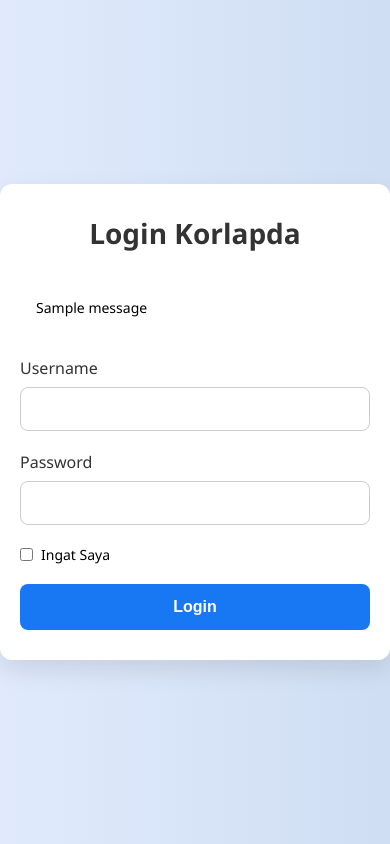
After one commit to ibnualwan22/mabar-ati, a Flask app: page /lapangan/login in a window 390 px wide. The commit adds this page. Run offline with Flask 3, Linux system fonts and the light colour scheme; tables that the repository leaves empty hold one stand-in row (values such as "Sample post"); one stand-in notice (Sample message) is shown; some libraries are stand-ins or nearby versions.

Commit message:
add role korlap dan absen peserta rombongan

```diff
--- a/app/__init__.py
+++ b/app/__init__.py
@@ -36,6 +36,8 @@ def create_app(config_name):
     from .admin import admin_bp
     app.register_blueprint(admin_bp, url_prefix='/admin')
     # -----------------------
+    from .lapangan import lapangan_bp
+    app.register_blueprint(lapangan_bp, url_prefix='/lapangan')
 
     # Contoh route sederhana untuk testing
     @app.route('/')
--- a/app/admin/forms.py
+++ b/app/admin/forms.py
@@ -211,3 +211,13 @@ class BusForm(FlaskForm):
     kuota = IntegerField('Kuota Kursi', default=50, validators=[DataRequired()])
     keterangan = TextAreaField('Keterangan', validators=[Optional()])
     submit = SubmitField('Simpan Bus')
+
+class KorlapdaForm(FlaskForm):
+    username = StringField('Username Korlapda', validators=[DataRequired(), Length(min=4, max=25)])
+    password = PasswordField('Password', validators=[DataRequired(), Length(min=6)])
+    confirm_password = PasswordField('Konfirmasi Password', validators=[DataRequired(), EqualTo('password')])
+
+    # Dropdown untuk memilih bus, pilihannya akan kita isi secara dinamis di route
+    bus = SelectField('Tugaskan ke Bus', validators=[DataRequired()])
+
+    submit = SubmitField('Simpan User Korlapda')
--- /dev/null
+++ b/app/lapangan/__init__.py
@@ -0,0 +1,5 @@
+from flask import Blueprint
+
+lapangan_bp = Blueprint('lapangan', __name__, template_folder='templates')
+
+from . import routes
--- /dev/null
+++ b/app/lapangan/routes.py
@@ -0,0 +1,139 @@
+from flask import render_template, redirect, url_for, flash, request, abort, jsonify
+from flask_login import login_user, logout_user, current_user, login_required
+from collections import defaultdict
+from sqlalchemy.orm import joinedload
+
+from . import lapangan_bp
+from app import db
+from app.models import User, Bus, Pendaftaran, Absen, Role, Rombongan
+from app.admin.forms import LoginForm
+from app.admin.routes import get_active_edisi
+
+@lapangan_bp.route('/login', methods=['GET', 'POST'])
+def login():
+    if current_user.is_authenticated and current_user.role.name == 'Korlapda':
+        return redirect(url_for('lapangan.dashboard'))
+
+    form = LoginForm()
+    if form.validate_on_submit():
+        user = User.query.filter_by(username=form.username.data).first()
+
+        if user and user.check_password(form.password.data) and user.role.name == 'Korlapda':
+            login_user(user, remember=form.remember_me.data)
+            return redirect(url_for('lapangan.dashboard'))
+        else:
+            flash('Username atau password salah, atau Anda bukan Korlapda.', 'danger')
+
+    return render_template('login_lapangan.html', form=form)
+
+@lapangan_bp.route('/logout')
+@login_required
+def logout():
+    logout_user()
+    return redirect(url_for('lapangan.login'))
+
+@lapangan_bp.route('/')
+@login_required
+def dashboard():
+    if current_user.role.name != 'Korlapda' or not current_user.bus_id:
+        abort(403)
+
+    bus = Bus.query.get_or_404(current_user.bus_id)
+    active_edisi = get_active_edisi()
+
+    peserta_pulang = []
+    peserta_kembali = []
+    grouped_pulang = defaultdict(list)
+    grouped_kembali = defaultdict(list)
+    absen_map = {}
+    checkpoints_pulang = []
+    checkpoints_kembali = []
+
+    if active_edisi and bus.rombongan.edisi_id == active_edisi.id:
+        peserta_pulang = Pendaftaran.query.options(joinedload(Pendaftaran.santri)).filter_by(bus_pulang_id=bus.id).all()
+        peserta_kembali = Pendaftaran.query.options(joinedload(Pendaftaran.santri)).filter_by(bus_kembali_id=bus.id).all()
+
+        for p in peserta_pulang:
+            grouped_pulang[p.titik_turun].append(p)
+
+        for p in peserta_kembali:
+            grouped_kembali[p.santri.kabupaten].append(p)
+
+        pendaftar_ids = [p.id for p in peserta_pulang] + [p.id for p in peserta_kembali]
+        absen_tercatat = Absen.query.filter(Absen.pendaftaran_id.in_(pendaftar_ids)).all()
+        absen_map = {f"{absen.pendaftaran_id}-{absen.nama_absen}": absen.status for absen in absen_tercatat}
+
+        checkpoints_pulang = [c[0] for c in db.session.query(Absen.nama_absen).filter(Absen.pendaftaran_id.in_(pendaftar_ids), Absen.nama_absen.like('%(Pulang)%')).distinct().all()]
+        checkpoints_kembali = [c[0] for c in db.session.query(Absen.nama_absen).filter(Absen.pendaftaran_id.in_(pendaftar_ids), Absen.nama_absen.like('%(Kembali)%')).distinct().all()]
+    else:
+        flash("Saat ini tidak ada edisi perpulangan yang aktif untuk bus Anda.", "info")
+
+    return render_template('dashboard_lapangan.html',
+                           bus=bus,
+                           grouped_pulang=grouped_pulang,
+                           grouped_kembali=grouped_kembali,
+                           absen_map=absen_map,
+                           checkpoints_pulang=checkpoints_pulang,
+                           checkpoints_kembali=checkpoints_kembali)
+
+@lapangan_bp.route('/tambah-checkpoint', methods=['POST'])
+@login_required
+def tambah_checkpoint_absen():
+    if current_user.role.name != 'Korlapda' or not current_user.bus_id:
+        abort(403)
+
+    nama_absen_baru = request.form.get('nama_absen_baru')
+    arah = request.form.get('arah_perjalanan')
+
+    if not nama_absen_baru or not arah:
+        flash("Nama checkpoint tidak boleh kosong.", "danger")
+        return redirect(url_for('lapangan.dashboard'))
+
+    pendaftar_ids = []
+    if arah == 'Pulang':
+        pendaftar_ids = [p.id for p in Pendaftaran.query.filter_by(bus_pulang_id=current_user.bus_id).all()]
+    else: # Kembali
+        pendaftar_ids = [p.id for p in Pendaftaran.query.filter_by(bus_kembali_id=current_user.bus_id).all()]
+
+    nama_absen_final = f"{nama_absen_baru} ({arah})"
+
+    for p_id in pendaftar_ids:
+        new_absen = Absen(
+            pendaftaran_id=p_id,
+            nama_absen=nama_absen_final,
+            status="Tidak Hadir",
+            dicatat_oleh_id=current_user.id
+        )
+        db.session.add(new_absen)
+
+    db.session.commit()
+    flash(f'Checkpoint absen "{nama_absen_baru}" berhasil dibuat.', 'success')
+    return redirect(url_for('lapangan.dashboard'))
+
+@lapangan_bp.route('/simpan-absen', methods=['POST'])
+@login_required
+def simpan_absen():
+    if current_user.role.name != 'Korlapda' or not current_user.bus_id:
+        abort(403)
+
+    form_data = request.form.to_dict(flat=False)
+
+    for key, pendaftar_ids_hadir in form_data.items():
+        if key.startswith('hadir-'):
+            nama_absen = key.replace('hadir-', '')
+
+            manifest_ids = []
+            if 'Pulang' in nama_absen:
+                 manifest_ids = [p.id for p in Pendaftaran.query.filter_by(bus_pulang_id=current_user.bus_id).all()]
+            else: # Kembali
+                 manifest_ids = [p.id for p in Pendaftaran.query.filter_by(bus_kembali_id=current_user.bus_id).all()]
+
+            for p_id in manifest_ids:
+                Absen.query.filter_by(pendaftaran_id=p_id, nama_absen=nama_absen).delete()
+                status = "Hadir" if str(p_id) in pendaftar_ids_hadir else "Tidak Hadir"
+                new_absen = Absen(pendaftaran_id=p_id, nama_absen=nama_absen, status=status, dicatat_oleh_id=current_user.id)
+                db.session.add(new_absen)
+
+    db.session.commit()
+    flash('Data absensi berhasil disimpan.', 'success')
+    return redirect(url_for('lapangan.dashboard'))
--- /dev/null
+++ b/app/lapangan/templates/login_lapangan.html
@@ -0,0 +1,156 @@
+<!DOCTYPE html>
+<html lang="id">
+<head>
+  <meta charset="UTF-8" />
+  <meta name="viewport" content="width=device-width, initial-scale=1.0"/>
+  <title>Login Korlapda - Mabar-Ati</title>
+  <style>
+    * {
+      box-sizing: border-box;
+      margin: 0;
+      padding: 0;
+    }
+
+    body {
+      font-family: 'Segoe UI', Tahoma, Geneva, Verdana, sans-serif;
+      background: linear-gradient(to right, #e0eafc, #cfdef3);
+      height: 100vh;
+      display: flex;
+      justify-content: center;
+      align-items: center;
+    }
+
+    .login-container {
+      background: #ffffff;
+      padding: 40px;
+      border-radius: 12px;
+      box-shadow: 0 10px 25px rgba(0, 0, 0, 0.1);
+      width: 100%;
+      max-width: 400px;
+      animation: fadeIn 0.5s ease-in-out;
+    }
+
+    @keyframes fadeIn {
+      from { opacity: 0; transform: translateY(-20px); }
+      to { opacity: 1; transform: translateY(0); }
+    }
+
+    .login-title {
+      font-size: 28px;
+      color: #333;
+      margin-bottom: 30px;
+      text-align: center;
+      font-weight: 600;
+    }
+
+    .form-group {
+      margin-bottom: 20px;
+    }
+
+    .form-group label {
+      display: block;
+      margin-bottom: 8px;
+      font-weight: 500;
+      color: #333;
+    }
+
+    .form-group input[type="text"],
+    .form-group input[type="password"] {
+      width: 100%;
+      padding: 12px 14px;
+      border: 1px solid #ccc;
+      border-radius: 8px;
+      font-size: 16px;
+      transition: border-color 0.3s;
+    }
+
+    .form-group input:focus {
+      outline: none;
+      border-color: #1877f2;
+    }
+
+    .form-group-remember {
+      display: flex;
+      align-items: center;
+      gap: 8px;
+      font-size: 14px;
+      margin-bottom: 20px;
+    }
+
+    .btn {
+      width: 100%;
+      padding: 14px;
+      background-color: #1877f2;
+      color: #fff;
+      border: none;
+      border-radius: 8px;
+      font-size: 16px;
+      font-weight: bold;
+      cursor: pointer;
+      transition: background-color 0.3s;
+    }
+
+    .btn:hover {
+      background-color: #145cc9;
+    }
+
+    .alert {
+      padding: 1rem;
+      margin-bottom: 1.5rem;
+      border-radius: 6px;
+      font-size: 14px;
+    }
+
+    .alert-info {
+      background-color: #e7f3fe;
+      color: #0c5460;
+    }
+
+    .alert-danger {
+      background-color: #f8d7da;
+      color: #721c24;
+    }
+
+    @media (max-width: 480px) {
+      .login-container {
+        padding: 30px 20px;
+      }
+    }
+  </style>
+</head>
+<body>
+  <div class="login-container">
+    <div class="login-title">Login Korlapda</div>
+
+    {% with messages = get_flashed_messages(with_categories=true) %}
+      {% if messages %}
+        {% for category, message in messages %}
+          <div class="alert alert-{{ category }}">{{ message }}</div>
+        {% endfor %}
+      {% endif %}
+    {% endwith %}
+
+    <form method="POST" action="">
+      {{ form.hidden_tag() }}
+
+      <div class="form-group">
+        {{ form.username.label }}
+        {{ form.username(class="input") }}
+      </div>
+
+      <div class="form-group">
+        {{ form.password.label }}
+        {{ form.password(class="input") }}
+      </div>
+
+      <div class="form-group-remember">
+        {{ form.remember_me() }} {{ form.remember_me.label }}
+      </div>
+
+      <div>
+        {{ form.submit(class="btn") }}
+      </div>
+    </form>
+  </div>
+</body>
+</html>
--- a/seed.py
+++ b/seed.py
@@ -12,7 +12,8 @@ def seed_data():
         role_korda = Role(name='Korda')
         role_keamanan = Role(name='Keamanan')
         role_pj_acara = Role(name='PJ Acara')
-        db.session.add_all([role_korpus, role_korwil, role_korda, role_keamanan, role_pj_acara])
+        role_korlapda = Role(name='Korlapda') # <-- TAMBAHKAN INI
+        db.session.add_all([role_korpus, role_korwil, role_korda, role_keamanan, role_pj_acara, role_korlapda])
         db.session.commit()
         print("-> Semua role berhasil dibuat.")
     else:
```
Also changed, not shown: app/admin/routes.py (+87 -2 lines), app/admin/templates/_admin_layout.html (+8 -0 lines), app/admin/templates/form_korlapda.html (added, +18 -0 lines), app/admin/templates/manajemen_korlapda.html (added, +40 -0 lines), app/lapangan/templates/dashboard_lapangan.html (added, +169 -0 lines), app/lapangan/templates/lapangan_layout.html (added, +47 -0 lines), app/models.py (+13 -0 lines), migrations/versions/cdb6500b01f0_tambah_sistem_korlapda_dan_model_absen.py (added, +46 -0 lines).
